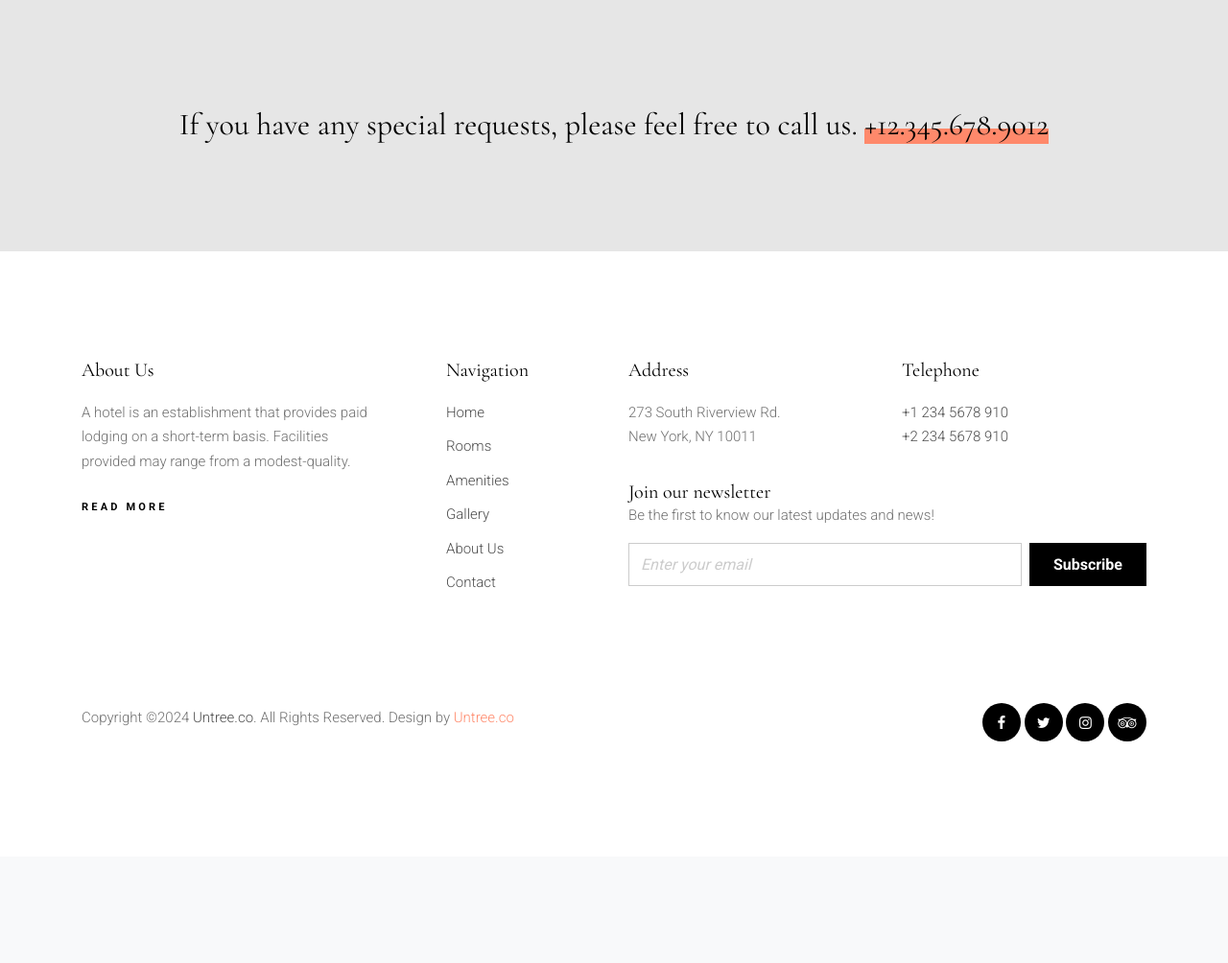
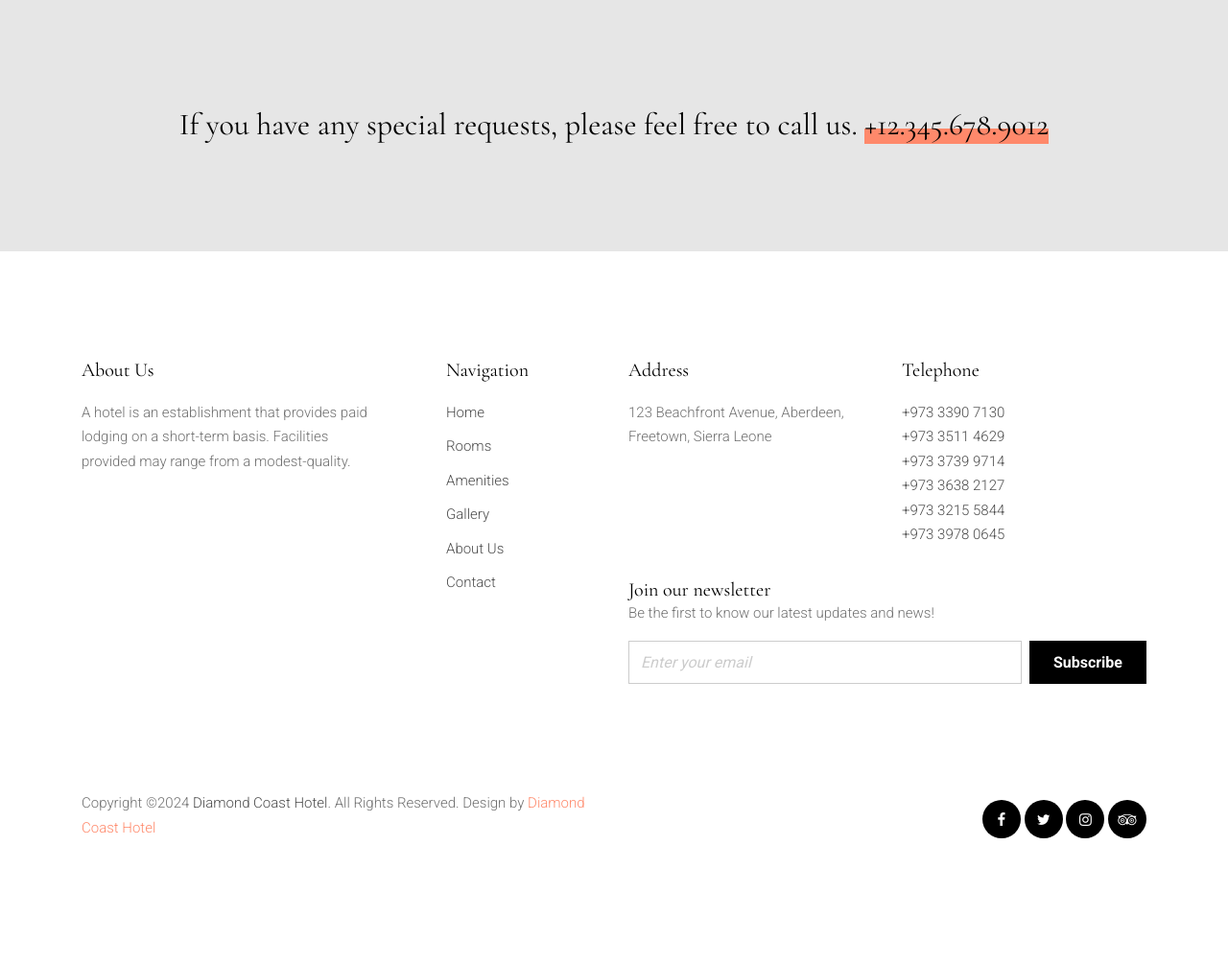
Before and after one commit to AliHJMM/Diamond-Coast-Hotel, a PHP site: page /about.php in a window 1280 px wide. Shown: the part 2783-3787 px from the top of the page at 96% size. Before the commit the page ends 3556 px from the top, so only its background shows below. Run offline with PHP 8.4, Linux system fonts and the light colour scheme; some web fonts are replaced.

Commit message:
footer update

```diff
--- a/footer.php
+++ b/footer.php
@@ -5,7 +5,6 @@
             <div class="col-md-4 pr-md-5">
               <h3>About Us</h3>
               <p>A hotel is an establishment that provides paid lodging on a short-term basis. Facilities provided may range from a modest-quality.</p>
-              <p><a href="#" class="readmore">Read more</a></p>
             </div>
             <div class="col-md-8 ml-auto">
               <div class="row">
@@ -24,13 +23,17 @@
                   <div class="row mb-3">
                     <div class="col-md-6">
                       <h3>Address</h3>
-                      <address>273 South Riverview Rd. <br> New York, NY 10011</address>
+                      <address>123 Beachfront Avenue, Aberdeen, <br> Freetown, Sierra Leone</address>
                     </div>
                     <div class="col-md-6">
                       <h3>Telephone</h3>
                       <p>
-                        <a href="#">+1 234 5678 910</a> <br>
-                        <a href="#">+2 234 5678 910</a>
+                        <a href="#">+973 3390 7130</a> <br>
+                        <a href="#">+973 3511 4629</a> <br>
+                        <a href="#">+973 3739 9714</a> <br>
+                        <a href="#">+973 3638 2127</a> <br>
+                        <a href="#">+973 3215 5844</a> <br>
+                        <a href="#">+973 3978 0645</a> <br>
                       </p>
                     </div>
                   </div>
@@ -50,11 +53,9 @@
           </div>
           <div class="row mt-5 pt-5 align-items-center">
             <div class="col-md-6 text-md-left">
-              <!-- Link back to Untree.co can't be removed. Template is licensed under CC BY 3.0. If you purchased a license you can remove this. -->
               <p>
-                Copyright &copy;<script>document.write(new Date().getFullYear());</script> <a href="home.php">Untree.co</a>. All Rights Reserved. Design by <a href="https://untree.co/" target="_blank" class="text-primary">Untree.co</a>
+                Copyright &copy;<script>document.write(new Date().getFullYear());</script> <a href="home.php">Diamond Coast Hotel</a>. All Rights Reserved. Design by <a href="#" target="_blank" class="text-primary">Diamond Coast Hotel</a>
               </p>
-            <!-- Link back to Untree.co can't be removed. Template is licensed under CC BY 3.0. If you purchased a license you can remove this. -->
             </div>
             <div class="col-md-6 text-md-right">
               <ul class="icons-top icons-dark">
```
